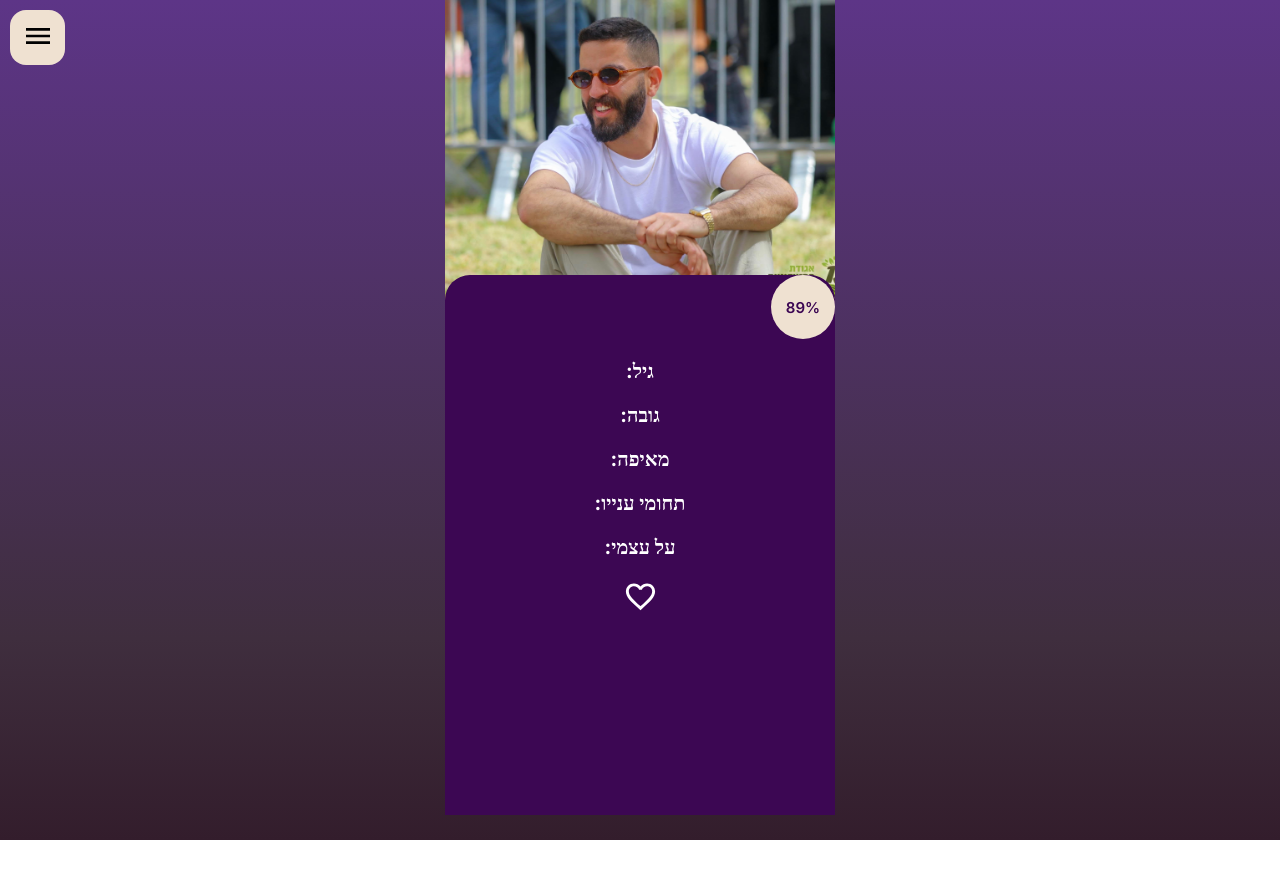
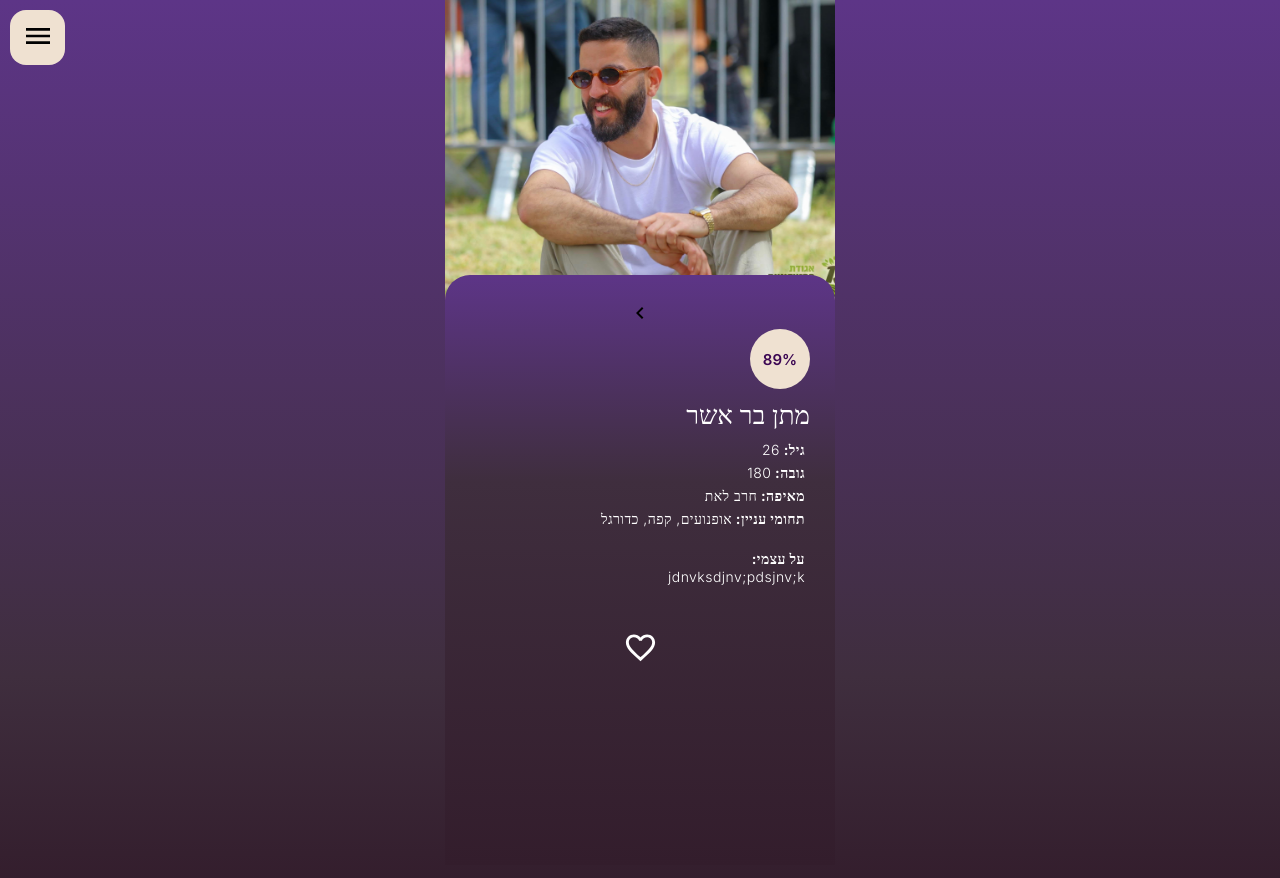
Before and after one commit to MatanBarAsher/Final_Project, a React (Vite) app in the folder Client/react/make-a-move/: page /profile in a window 1280 px wide. Shown: the top 878 px of the page. Before the commit the page ends 840 px from the top, so only its background shows below. Built offline with nearby package versions, Linux system fonts and the light colour scheme.

Commit message:
profile screen

```diff
--- a/Client/react/make-a-move/src/App.jsx
+++ b/Client/react/make-a-move/src/App.jsx
@@ -12,7 +12,14 @@ function App() {
       {/* <FCSignIn /> */}
       {/* <FCLocation /> */}
       {/* <FCMap /> */}
-      <FCProfileView />
+      <FCProfileView
+        name={"מתן בר אשר"}
+        age={26}
+        city={"חרב לאת"}
+        height={180}
+        interests={"אופנועים, קפה, כדורגל"}
+        aboutMe={"jdnvksdjnv;pdsjnv;k"}
+      />
     </>
   );
 }
--- /dev/null
+++ b/Client/react/make-a-move/src/components/FCBackArrow.jsx
@@ -0,0 +1,10 @@
+import React from "react";
+import ChevronLeftIcon from "@mui/icons-material/ChevronLeft";
+
+export default function FCBackArrow(color) {
+  return (
+    <button style={{ background: "none" }}>
+      <ChevronLeftIcon style={{ color: color }} />
+    </button>
+  );
+}
--- a/Client/react/make-a-move/src/index.css
+++ b/Client/react/make-a-move/src/index.css
@@ -105,8 +105,8 @@ option {
 }
 
 .matchScore {
-  height: 64px;
-  width: 64px;
+  height: 60px;
+  width: 60px;
   border-radius: 32px;
   font-weight: 600;
   font-size: 15px;
@@ -122,14 +122,36 @@ option {
   flex-wrap: wrap;
 }
 
+.profile-container p {
+  font-size: 14px;
+  margin: 5px;
+  font-weight: 300;
+  letter-spacing: 0.45px;
+  text-align: right;
+}
+
+.profile-container h2 {
+  font-size: 26px;
+  font-weight: 500;
+  margin: 10px 0;
+  text-align: right;
+}
+
 .bottomP {
+  font-size: 12px;
   border-top-left-radius: 25px;
   border-top-right-radius: 25px;
-  background-color: #3c0753;
+  background: linear-gradient(
+    180deg,
+    rgba(93, 53, 135, 1) 0%,
+    rgba(63, 46, 62, 1) 35%,
+    rgba(51, 29, 44, 1) 100%
+  );
   color: white;
   width: 390px;
   height: 540px;
   position: relative;
+  padding: 25px;
   top: -25px;
 }
 
@@ -143,14 +165,3 @@ option {
   background-repeat: no-repeat;
   background-size: cover;
 }
-
-.overlay {
-  position: fixed;
-  top: 0;
-  left: 0;
-  width: 100%;
-  height: 100%;
-  background-color: rgba(0, 0, 0, 0.5); /* semi-transparent black */
-  z-index: 1000; /* adjust as necessary to ensure it's on top */
-  pointer-events: none; /* allow clicks to pass through */
-}
--- a/Client/react/make-a-move/src/screens/FCProfileView.jsx
+++ b/Client/react/make-a-move/src/screens/FCProfileView.jsx
@@ -1,9 +1,10 @@
-import React, { useState } from "react";
+import React from "react";
 import FCHamburger from "../components/FCHamburger";
 import FCMatchScore from "../components/FCMatchScore";
 import FavoriteBorderIcon from "@mui/icons-material/FavoriteBorder";
 import FavoriteIcon from "@mui/icons-material/Favorite";
 import background from "../assets/images/Matan.jpg";
+import FCBackArrow from "../components/FCBackArrow";
 
 export default function FCProfileView({
   name,
@@ -13,12 +14,8 @@ export default function FCProfileView({
   interests,
   aboutMe,
 }) {
-  const [isOverlayVisible, setIsOverlayVisible] = useState(false);
-
-  const toggleOverlay = () => {
-    setIsOverlayVisible(!isOverlayVisible);
-  };
   return (
+    <div className="overlay">
       <div className="profile-container">
         <div
           className="pBackground"
@@ -29,32 +26,35 @@ export default function FCProfileView({
           <FCHamburger />
         </div>
         <div className="bottomP">
+          <FCBackArrow color="white" />
           <FCMatchScore score={89} />
           <h2>{name}</h2>
           <p>
-          <b>גיל:</b>
+            <b>גיל: </b>
             {age}
           </p>
           <p>
-          <b>גובה:</b>
+            <b>גובה: </b>
             {height}
           </p>
           <p>
-          <b>מאיפה:</b>
+            <b>מאיפה: </b>
             {city}
           </p>
           <p>
-          <b>תחומי ענייו:</b>
+            <b>תחומי עניין: </b>
             {interests}
+            <br />
+            <br />
           </p>
           <p>
-          <b>על עצמי:</b>
+            <b>על עצמי: </b>
             <br />
             {aboutMe}
           </p>
           <FavoriteBorderIcon
             fontSize="large"
-          sx={{ color: "#ffffff", display: "" }}
+            sx={{ color: "#ffffff", display: "", margin: 5 }}
           />
           <FavoriteIcon
             fontSize="large"
@@ -63,5 +63,6 @@ export default function FCProfileView({
           {/* when viewed user is liked -> change display to "block" */}
         </div>
       </div>
+    </div>
   );
 }
```
Lines whose indentation alone changed are shown as unchanged.
